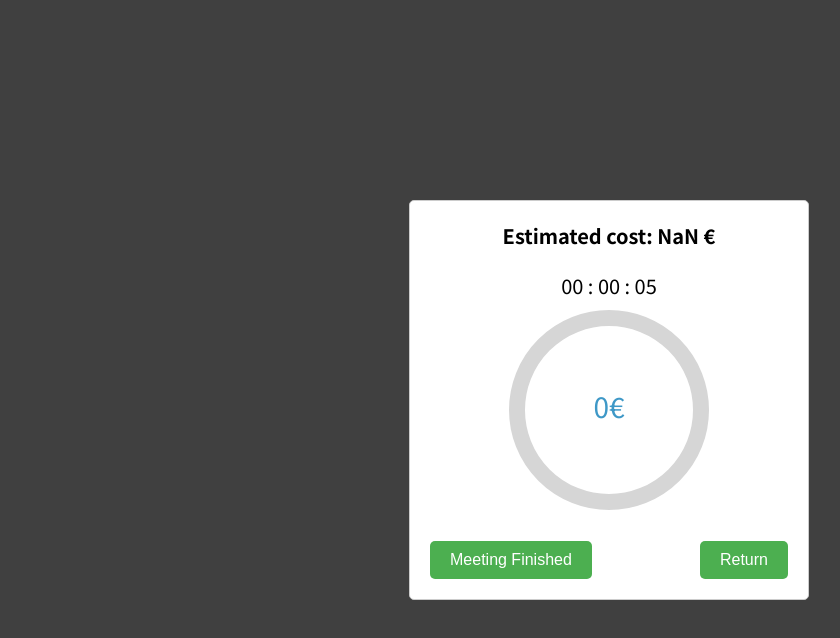
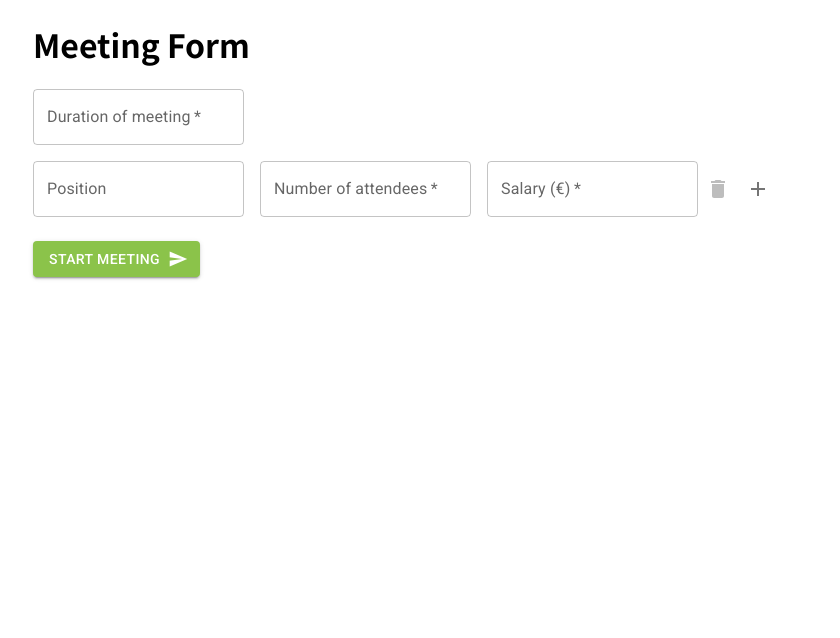
Before and after one commit to calher99/MeetingPricer, a React (Create React App) app: page /timer in a window 1280 px wide. Shown: the top 638 px of the page, without its empty margins (31-871 px from the left). Built offline with nearby package versions, Linux system fonts and the light colour scheme.

Commit message:
change form and implement MUI

```diff
--- a/package.json
+++ b/package.json
@@ -3,9 +3,13 @@
   "version": "0.1.0",
   "private": true,
   "dependencies": {
+    "@emotion/react": "^11.11.0",
+    "@emotion/styled": "^11.11.0",
     "@fortawesome/fontawesome-svg-core": "^6.4.0",
     "@fortawesome/free-regular-svg-icons": "^6.4.0",
     "@fortawesome/react-fontawesome": "^0.2.0",
+    "@mui/icons-material": "^5.11.16",
+    "@mui/material": "^5.13.0",
     "@react-hook/window-size": "^3.1.1",
     "@testing-library/jest-dom": "^5.16.5",
     "@testing-library/react": "^13.4.0",
@@ -16,6 +20,7 @@
     "react-dom": "^18.2.0",
     "react-router-dom": "^6.11.1",
     "react-scripts": "5.0.1",
+    "uuid": "^9.0.0",
     "web-vitals": "^2.1.4"
   },
   "scripts": {
--- a/public/index.html
+++ b/public/index.html
@@ -24,7 +24,15 @@
       work correctly both with client-side routing and a non-root public URL.
       Learn how to configure a non-root public URL by running `npm run build`.
     -->
-    <title>React App</title>
+    <link
+      rel="stylesheet"
+      href="https://fonts.googleapis.com/css?family=Roboto:300,400,500,700&display=swap"
+    />
+    <link
+      rel="stylesheet"
+      href="https://fonts.googleapis.com/icon?family=Material+Icons"
+    />
+    <title>Meeting Timer</title>
   </head>
   <body>
     <noscript>You need to enable JavaScript to run this app.</noscript>
--- a/src/App.js
+++ b/src/App.js
@@ -1,6 +1,8 @@
 import { createBrowserRouter, RouterProvider } from "react-router-dom";
 import MeetingDetailForm from "./pages/MeetingDetailForm";
 import MeetingTimer from "./pages/MeetingTimer";
+import DynamicForm from "./pages/DynamicForm";
+
 
 const router = createBrowserRouter([
   {path: "/", element: <MeetingDetailForm/>},
@@ -10,7 +12,9 @@ const router = createBrowserRouter([
 function App() {
 
   return (
-    <RouterProvider router={router}/>
+    // <RouterProvider router={router}/>
+    <DynamicForm></DynamicForm>
+
   );
 }
 
--- a/src/components/Chronometer.module.css
+++ b/src/components/Chronometer.module.css
@@ -2,14 +2,14 @@
   .timer {
     margin-top: 0;
     margin-bottom: 0;
-    font-size: 13px;
+    font-size: 15px;
   }
 }
 
 @media all and (min-width: 500px) {
   .timer {
     margin-top: 0;
-    margin-bottom: 0;
+    margin-bottom: 5px;
     font-size: 20px;
   }
 }
--- a/src/pages/MeetingDetailForm.js
+++ b/src/components/MeetingDetailForm.js
@@ -16,7 +16,7 @@ function MeetingDetailForm() {
       const isAttendees = i % 3 === 1;
       const isHourlyRate = i % 3 === 2;
       return (
-        <>
+
           <div key={i} className={styles.dynamicFormAll}>
             <div className={styles.dynamicFormLabelInput}>
               {isJobCategory && (
@@ -71,7 +71,7 @@ function MeetingDetailForm() {
 
           </div>
 
-        </>
+
       );
     });
   }
@@ -79,6 +79,11 @@ function MeetingDetailForm() {
   function handleChange(event) {
     let vals = [...values.val];
     vals[this] = event.target.value;
+    console.log(vals)
+    console.log(vals.length)
+    if(parseInt(vals[1])<0){
+
+    }
     setValues({ val: vals });
   }
 
--- a/src/pages/MeetingDetailForm.module.css
+++ b/src/components/MeetingDetailForm.module.css
@@ -8,7 +8,6 @@
   height: 100%;
   max-width: 600px;
   padding: 20px;
-  font-family: "Comfortaa";
 }
 
 .form h1 {
@@ -39,9 +38,15 @@
   max-width: 200px;
 }
 
+input::-webkit-outer-spin-button,
+input::-webkit-inner-spin-button {
+  -webkit-appearance: none;
+  margin: 0;
+}
+
 .form input[type="button"],
 .form input[type="submit"] {
-  background-color: #4caf50;
+  background-color: #8bc34a;
   color: white;
   padding: 10px;
   border: none;
--- a/src/components/MeetingForm.module.css
+++ b/src/components/MeetingForm.module.css
@@ -37,7 +37,7 @@
 }
 
 .form button {
-  background-color: #4caf50;
+  background-color: #8bc34a;
   color: white;
   padding: 10px;
   border: none;
--- /dev/null
+++ b/src/pages/DynamicForm.js
@@ -0,0 +1,196 @@
+import {
+  Box,
+  Button,
+  Container,
+  Icon,
+  IconButton,
+  TextField,
+} from "@mui/material";
+import React, { useRef, useState } from "react";
+import DeleteIcon from "@mui/icons-material/Delete";
+import AddIcon from "@mui/icons-material/Add";
+
+import { v4 as uuidv4 } from "uuid";
+import MeetingTimer from "./MeetingTimer";
+
+const REGEX_TEST = /^\d+$/;
+export default function DynamicForm() {
+  const [inputFields, setInputFields] = useState([
+    {
+      id: uuidv4(),
+      position: "",
+      attendees: "",
+      attendeesError: false,
+      salaryError: false,
+      salary: "",
+    },
+  ]);
+  const [buttonDisabled, setButtonDisabled] = useState(false);
+  const [duration, setDuration] = useState("");
+  const [durationError, setDurationError] = useState(false);
+  const [expectedPrice, setExpectedPrice] = useState();
+  const [startTime, setStartTime] = useState(null);
+  const [showTimer, setShowTimer] = useState(false);
+  const [hourlyRate, setHourlyRate] = useState();
+
+  const handleSubmit = (e) => {
+    e.preventDefault();
+    let sum = 0;
+    inputFields.forEach((input) => {
+      sum = sum + parseInt(input.salary) * parseInt(input.attendees);
+    });
+    setHourlyRate(sum);
+    setExpectedPrice(sum * (duration / 60));
+    setStartTime(new Date());
+    setShowTimer(true);
+  };
+
+  const handleChangeInput = (id, event) => {
+    const newInputFields = inputFields.map((input) => {
+      if (id === input.id) {
+        input[event.target.name] = event.target.value;
+        //Validation
+        if (event.target.name === "attendees") {
+          if (!REGEX_TEST.test(event.target.value)) {
+            input.attendeesError = true;
+          } else {
+            input.attendeesError = false;
+          }
+        }
+        if (event.target.name === "salary") {
+          if (!REGEX_TEST.test(event.target.value)) {
+            input.salaryError = true;
+          } else {
+            input.salaryError = false;
+          }
+        }
+      }
+      return input;
+    });
+
+    setInputFields(newInputFields);
+    checkValid(inputFields);
+  };
+
+  const handleAddFields = () => {
+    setInputFields([
+      ...inputFields,
+      { id: uuidv4(), firstName: "", lastName: "" },
+    ]);
+  };
+
+  const handleRemoveFields = (id) => {
+    const values = [...inputFields];
+    values.splice(
+      values.findIndex((value) => value.id === id),
+      1
+    );
+    setInputFields(values);
+  };
+
+  const checkValid = (values) => {
+    values.forEach((value) => {
+      if (value.attendeesError || value.salaryError) {
+        setButtonDisabled(true);
+      } else {
+        setButtonDisabled(false);
+      }
+    });
+  };
+  const handleDurationChange = (e) => {
+    setDuration(e.target.value);
+
+    if (!REGEX_TEST.test(e.target.value)) {
+      setDurationError(true);
+    } else {
+      setDurationError(false);
+    }
+  };
+
+  const handleClose = () => {
+    setShowTimer(false);
+  };
+  return (
+    <>
+      <Container>
+        <h1>Meeting Form</h1>
+        <form onSubmit={(e) => handleSubmit(e)}>
+          <Box>
+            <TextField
+              name="duration"
+              label="Duration of meeting"
+              error={durationError}
+              helperText={durationError ? "Must be a number" : ""}
+              variant="outlined"
+              required
+              value={duration}
+              onChange={handleDurationChange}
+              sx={{ mr: 2 }}
+            />
+          </Box>
+          {inputFields.map((inputField) => (
+            <Box key={inputField.id} sx={{ display: "flex", mt: 2 }}>
+              <TextField
+                name="position"
+                label="Position"
+                variant="outlined"
+                value={inputField.position}
+                onChange={(event) => handleChangeInput(inputField.id, event)}
+                sx={{ mr: 2 }}
+              />
+              <TextField
+                name="attendees"
+                label="Number of attendees"
+                error={inputField.attendeesError}
+                helperText={inputField.attendeesError ? "Must be a number" : ""}
+                variant="outlined"
+                required
+                value={inputField.attendees}
+                onChange={(event) => handleChangeInput(inputField.id, event)}
+                sx={{ mr: 2 }}
+              />
+              <TextField
+                name="salary"
+                label="Salary (€)"
+                variant="outlined"
+                error={inputField.salaryError}
+                helperText={inputField.salaryError ? "Must be a number" : ""}
+                required
+                value={inputField.salary}
+                onChange={(event) => handleChangeInput(inputField.id, event)}
+              />
+              <IconButton
+                disabled={inputFields.length === 1}
+                onClick={() => handleRemoveFields(inputField.id)}
+              >
+                <DeleteIcon />
+              </IconButton>
+              <IconButton onClick={handleAddFields}>
+                <AddIcon />
+              </IconButton>
+            </Box>
+          ))}
+          <Button
+            variant="contained"
+
+            type="submit"
+            endIcon={<Icon>send</Icon>}
+            onClick={handleSubmit}
+            sx={{ mt: 3 , backgroundColor: "#8bc34a"}}
+            disabled={buttonDisabled}
+          >
+            Start Meeting
+          </Button>
+        </form>
+      </Container>
+      {showTimer && (
+        <MeetingTimer
+          startTime={startTime}
+          spentPerHour={hourlyRate}
+          expectedPrice={expectedPrice}
+          onClose={handleClose}
+        />
+      )}
+    </>
+  );
+}
--- a/src/pages/MeetingSummary.module.css
+++ b/src/pages/MeetingSummary.module.css
@@ -43,7 +43,7 @@
 }
 .button {
   padding: 10px 20px;
-  background-color: #4caf50;
+  background-color: #8bc34a;
   color: #fff;
   border: none;
   border-radius: 5px;
--- a/src/pages/MeetingTimer.js
+++ b/src/pages/MeetingTimer.js
@@ -55,19 +55,20 @@ function MeetingTimer({ startTime, spentPerHour, onClose, expectedPrice }) {
               value={progress}
               text={`${price}€`}
               styles={buildStyles({
-                pathColor: "#4caf50",
+                pathColor: "#8bc34a",
                 textSize: "14px",
               })}
             />
           )}
           {progress > 100 && (
             <CircularProgressbar
-              value={progress}
+              value={progress-100}
               text={`${price}€`}
               styles={buildStyles({
                 textColor: "red",
                 pathColor: "red",
                 textSize: "14px",
+                trailColor: '#8bc34a',
               })}
             />
           )}
--- a/src/pages/MeetingTimer.module.css
+++ b/src/pages/MeetingTimer.module.css
@@ -51,7 +51,7 @@
 
   .meetingTimer .button {
     padding: 10px 20px;
-    background-color: #4caf50;
+    background-color: #8bc34a;
     color: #fff;
     border: none;
     border-radius: 5px;
@@ -87,9 +87,7 @@
   }
 
   .meetingTimer .header {
-    font-size: 17px;
-    margin-bottom: 5px;
-    margin-top: 0px;
+    font-size: 15px;
   }
 
   .meetingTimer .timer {
@@ -112,7 +110,7 @@
 
   .meetingTimer .button {
     padding: 5px 10px;
-    background-color: #4caf50;
+    background-color: #8bc34a;
     color: #fff;
     border: none;
     border-radius: 5px;
```
Also changed, not shown: public/manifest.json, 2 other files (tests, documents, lock files or other folders).
